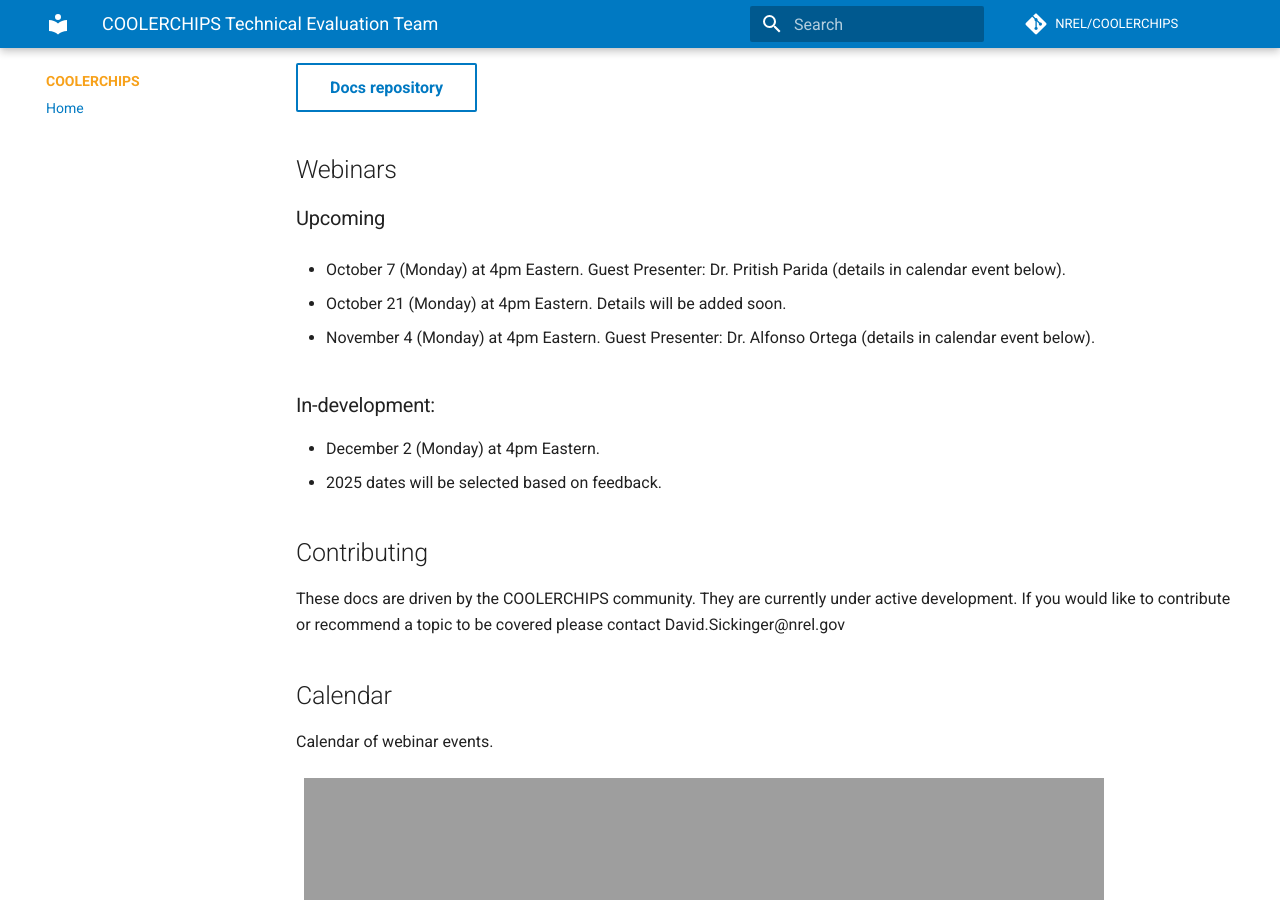
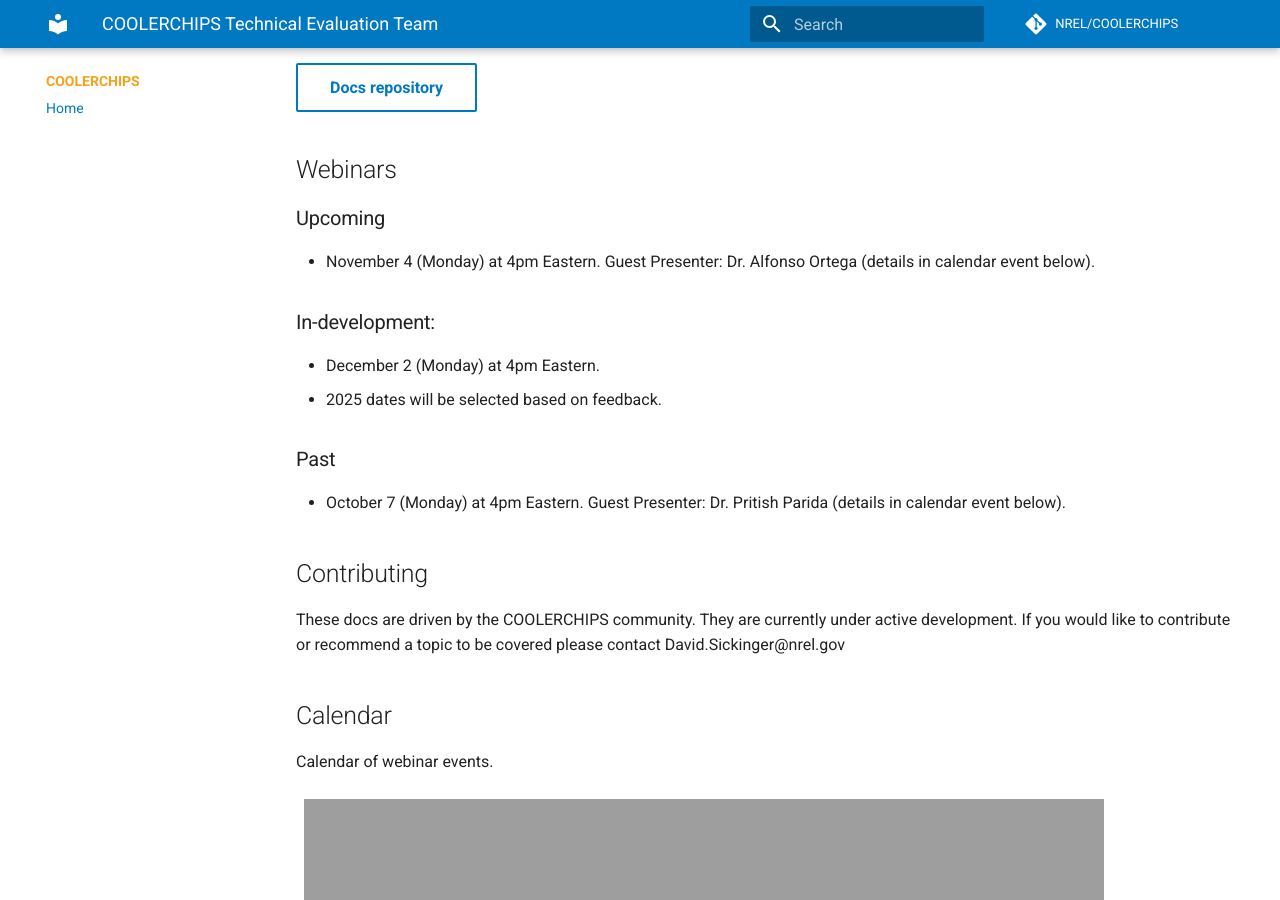
Before and after one commit to NREL/COOLERCHIPS-Technical-Evaluation-Team, an MkDocs documentation site: the page built from docs/index.md, in a window 1280 px wide and 900 px high, scrolled down 310 px. Built offline with MkDocs 1.6.1 and Material for MkDocs 9.7.7, drawn with Linux system fonts in a browser that asks for light colours; comment, search, counter and statistics services are not loaded.

Commit message:
Removed Oct 21 date.

```diff
--- a/docs/index.md
+++ b/docs/index.md
@@ -16,10 +16,6 @@
 
 ### Upcoming
 
-- October 7 (Monday) at 4pm Eastern. Guest Presenter: Dr. Pritish Parida (details in calendar event below).
-
-- October 21 (Monday) at 4pm Eastern. Details will be added soon.
-
 - November 4 (Monday) at 4pm Eastern. Guest Presenter: Dr. Alfonso Ortega (details in calendar event below).
 
 ### In-development:
@@ -27,6 +23,9 @@
 - December 2 (Monday) at 4pm Eastern.
 - 2025 dates will be selected based on feedback.
 
+### Past
+
+- October 7 (Monday) at 4pm Eastern. Guest Presenter: Dr. Pritish Parida (details in calendar event below).
 
 ## Contributing
 
```
